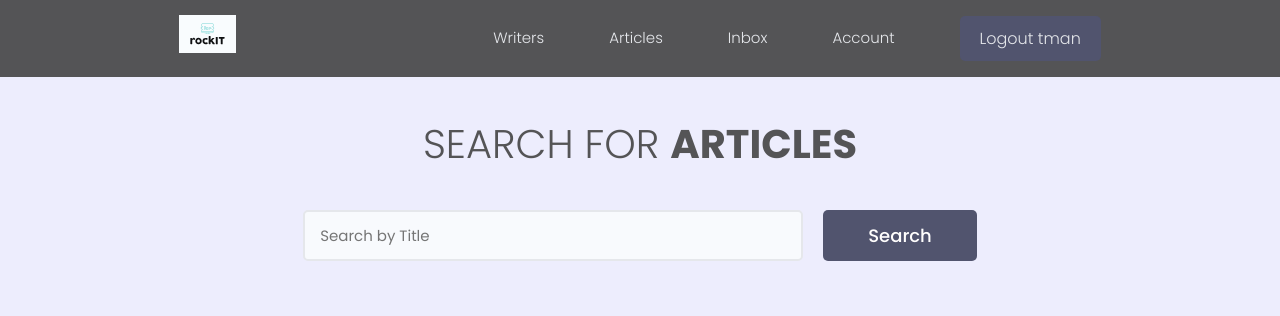
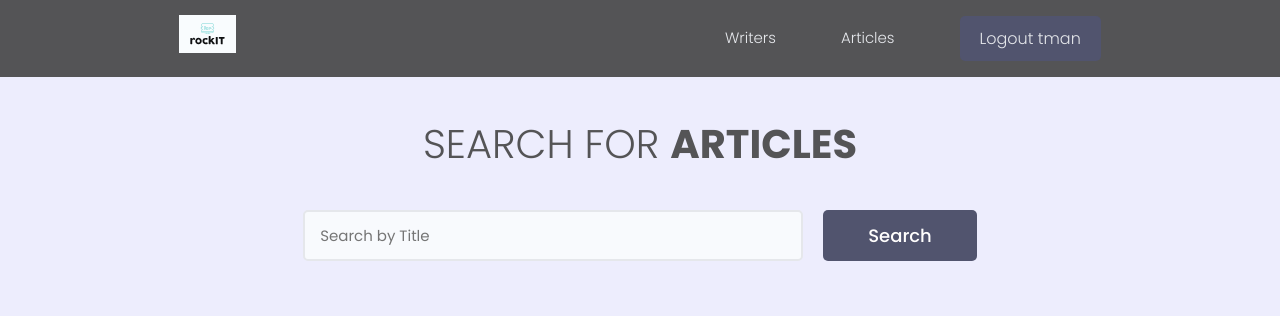
Before and after one commit to tman911/articlenews, a Django app: page /news/articles/ in a window 1280 px wide. Shown: the top 316 px of the page. Run offline with Django 4.2, Linux system fonts and the light colour scheme; the first user in the database is signed in; data comes from the database, SQL or seed files in the repository; data that the repository does not hold is empty; some libraries are stand-ins or nearby versions.

Commit message:
navbar menu link

```diff
--- a/templates/navbar.html
+++ b/templates/navbar.html
@@ -20,8 +20,7 @@
 
 
                 <!--{% if request.user.is_authenticated %}-->
-                <li class="header__menuItem"><a href="#">Inbox</a></li>
-                <li class="header__menuItem"><a href="#">Account</a></li>
+
                 <li class="header__menuItem"><a href="{%url 'logout' %}" class="btn btn--sub">Logout {{user.username}}</a></li>
                 <!--{% else %}-->
                 <li class="header__menuItem"><a href="{%url 'login' %}" class="btn btn--sub">Login/Sign Up</a></li>
```
